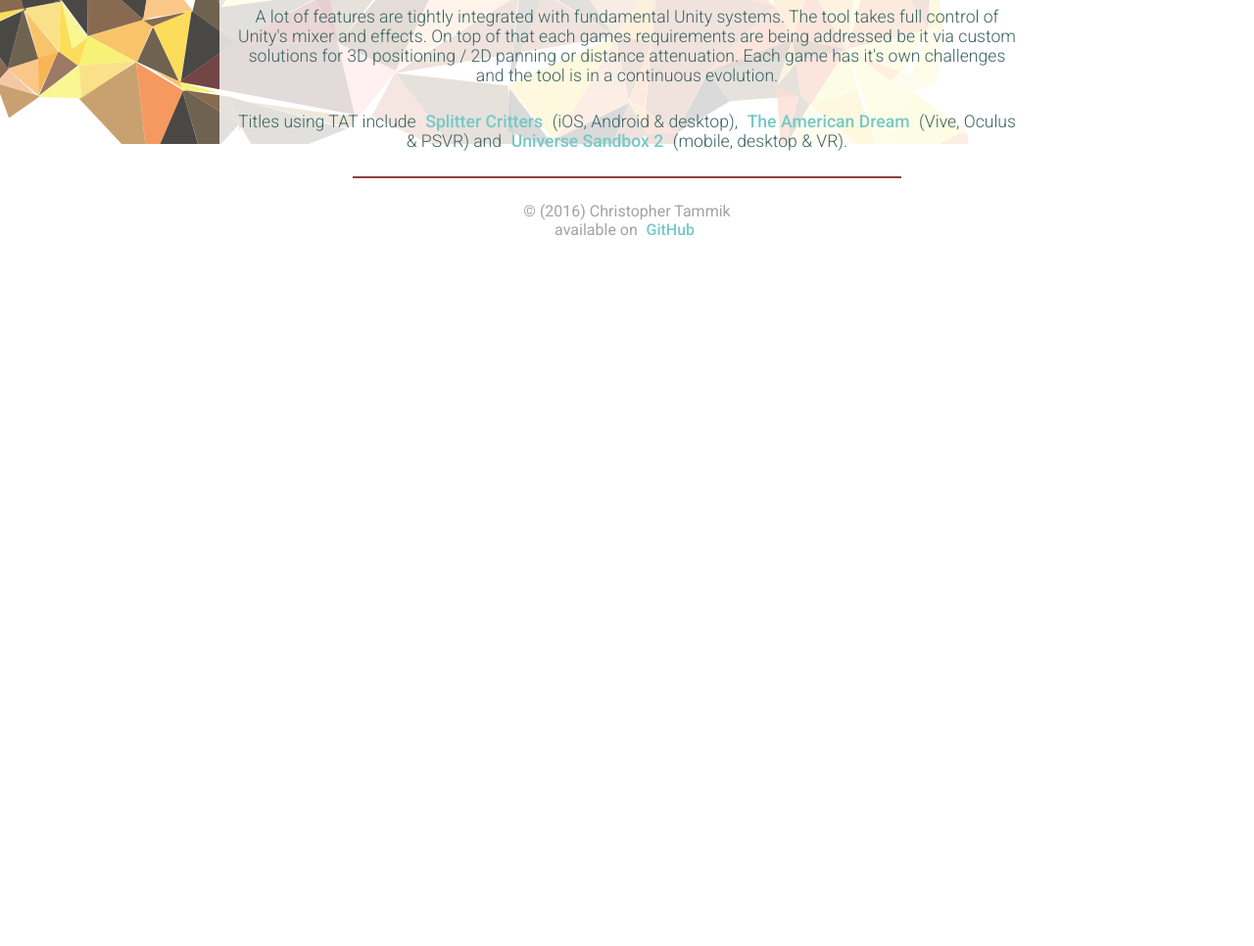
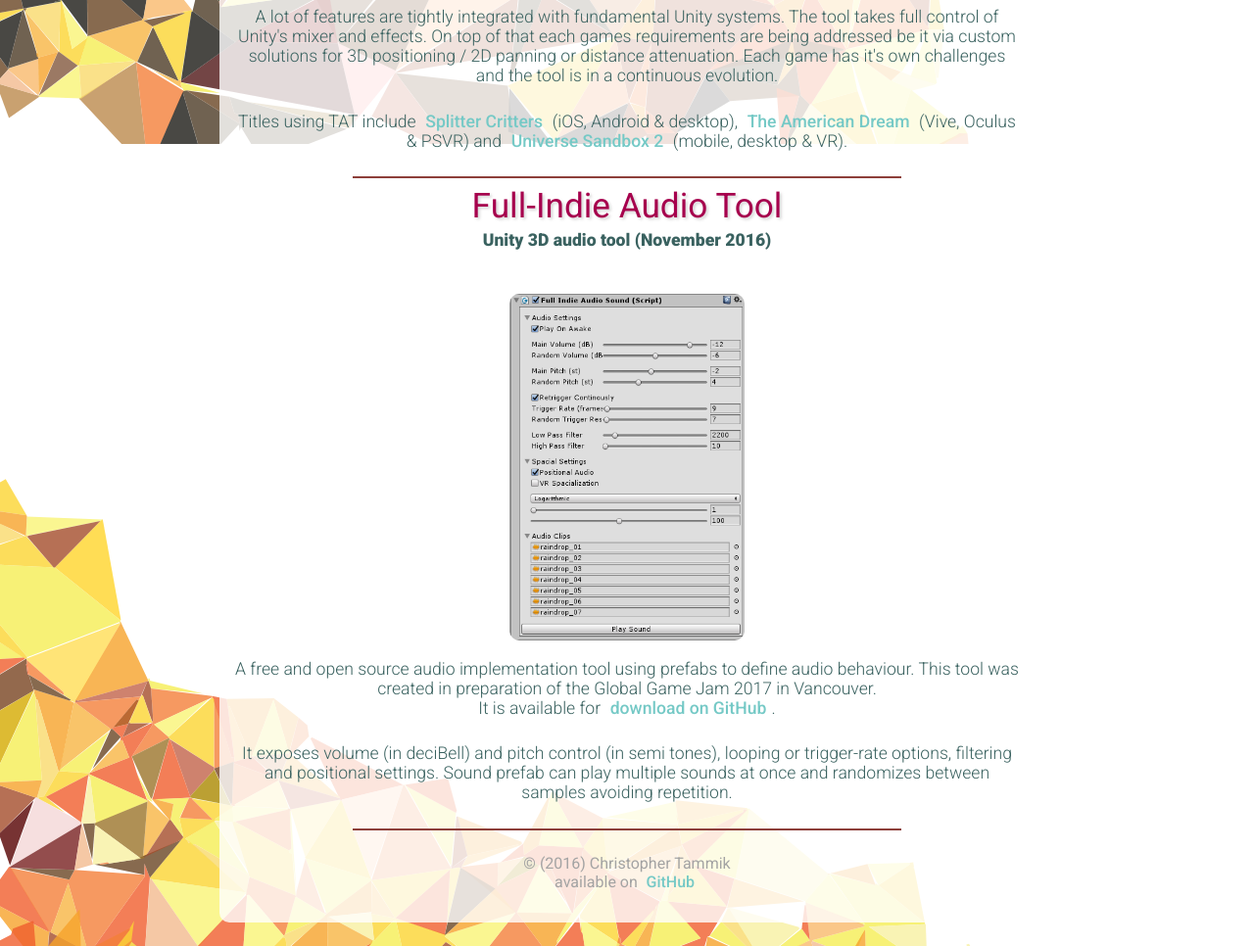
Before and after one commit to fuzzblob/fuzzblob.github.io, a plain HTML site: page work.html in a window 1280 px wide. Shown: the part 1133-2099 px from the top of the page at 98% size. Before the commit the page ends 1433 px from the top, so only its background shows below. Drawn offline with Linux system fonts and the light colour scheme; files that its build step writes are made by us from their sources.

Commit message:
added Full Indie Audio Tool

```diff
--- a/work.html
+++ b/work.html
@@ -56,6 +56,17 @@
 				<p>
 					Titles using TAT include <a href="http://splittercritters.com/">Splitter Critters</a> (iOS, Android &amp; desktop), <a href="http://press.samuraipunk.com/sheet.php?p=The%20American%20Dream">The American Dream</a> (Vive, Oculus &amp; PSVR) and <a href="http://universesandbox.com/">Universe Sandbox 2</a> (mobile, desktop &amp; VR).
 				</p>
+				<div class="divider"> </div>
+				<h4>Full-Indie Audio Tool</h4>
+				<p><b>Unity 3D audio tool (November 2016)</b></p>
+				<a href="images/FullIndieAudioSound.png"><img src="images/FullIndieAudioSound.png" alt="Sound Editor" style="width:30%" class="center"/></a>
+				<p>
+					A free and open source audio implementation tool using prefabs to define audio behaviour. This tool was created in preparation of the Global Game Jam 2017 in Vancouver.
+					</br>It is available for <a href="https://github.com/chtammik/FreeAudioTools/">download on GitHub</a>.
+				</p>
+				<p>
+					It exposes volume (in deciBell) and pitch control (in semi tones), looping or trigger-rate options, filtering and positional settings. Sound prefab can play multiple sounds at once and randomizes between samples avoiding repetition.
+				</p>
 			</div>
 			<div id="foot">
 				<div class="divider"> </div>
```
Also changed, not shown: images/FullIndieAudioSound.png (added).
